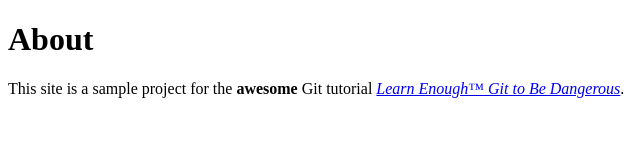
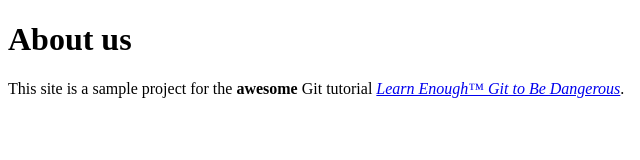
Before and after one commit to AnnekeL/website, a plain HTML site: page about.html in a window 1280 px wide. Shown: the full height of the page, 0-640 px from the left. Drawn offline with Linux system fonts and the light colour scheme.

Commit message:
Change heading

```diff
--- a/about.html
+++ b/about.html
@@ -4,7 +4,7 @@
     <title>About us</title>
   </head>
   <body>
-    <h1>About</h1>
+    <h1>About us</h1>
     <p>
         This site is a sample project for the <strong>awesome</strong> Git
         tutorial <a href="https://www.learnenough.com/git-tutorial"><em>Learn Enough™ Git to Be Dangerous</em></a>.
```
